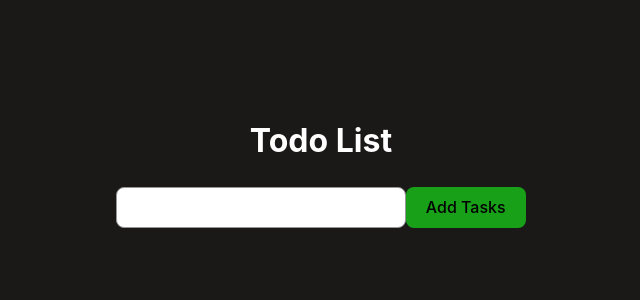
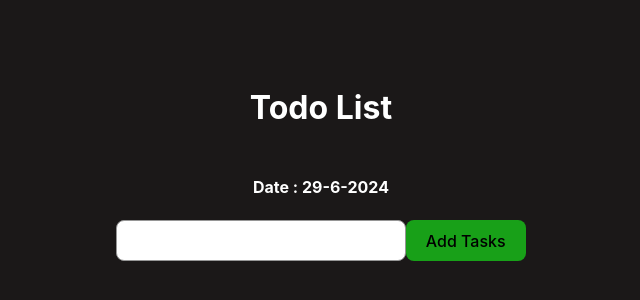
Before and after one commit to Prajwal-45/to-do-app, a React (Vite) app: page / in a window 1280 px wide. Shown: the part 230-530 px from the top of the page, without its empty margins (319-959 px from the left). Built offline with nearby package versions, Linux system fonts and the light colour scheme.

Commit message:
Added Date

```diff
--- a/src/components/TodoForm.jsx
+++ b/src/components/TodoForm.jsx
@@ -4,6 +4,10 @@ import { MdDeleteForever } from "react-icons/md";
 import "../App.css";
 
 export default function TodoForm() {
+  const dateTime=new Date();
+  const dd=dateTime.getDate();
+  const mm=dateTime.getMonth();
+  const yyyy=dateTime.getFullYear();
   const [text, setText] = useState("");
   const [todoWork, setTodoWork] = useState([]);
   const setValue = (value) => {
@@ -31,6 +35,9 @@ export default function TodoForm() {
       <header>
         <h1>Todo List</h1>
       </header>
+      <h4>Date : {dd}-{mm}-{yyyy}</h4>
+
+
       <section>
         <form onSubmit={handleOnSubmit}>
           <div className="inputDiv">
```
